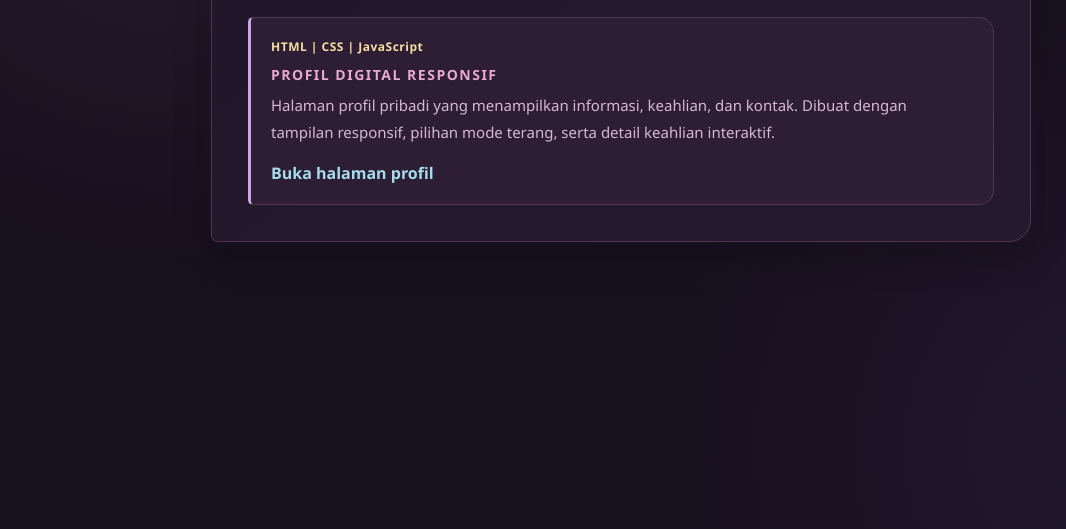
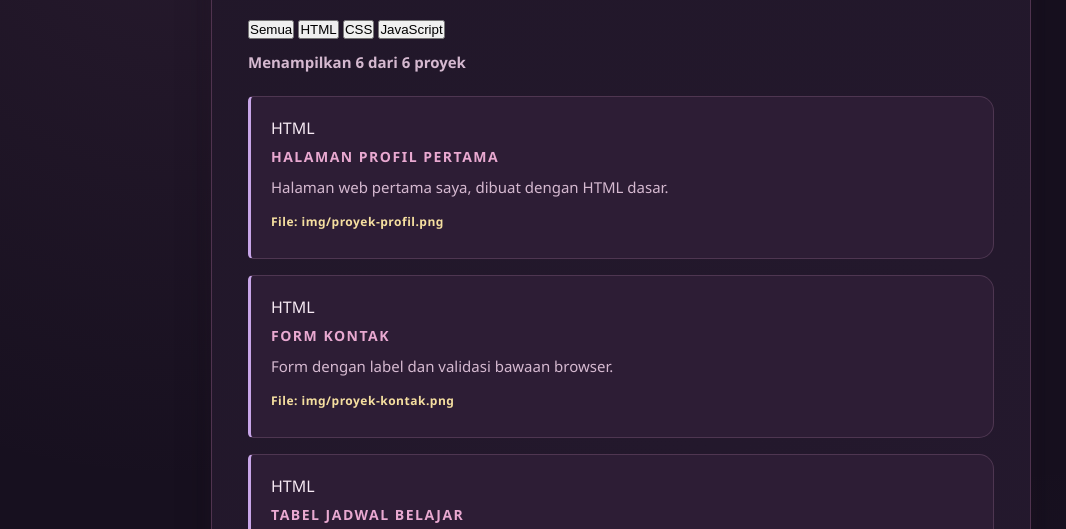
Before and after one commit to khansarizkiyya/Tugas-7-Khansa-Rizkiyya-Assyifa-SMKN-Takeran, a plain HTML site: page proyek.html in a window 1280 px wide. Shown: the part 271-800 px from the top of the page, without its empty margins (19-1085 px from the left). Drawn offline with Linux system fonts and the light colour scheme.

Commit message:
fix: to fix the changes

```diff
--- a/proyek.html
+++ b/proyek.html
@@ -12,7 +12,7 @@
         <a class="nav-link" href="index.html">Profil</a>
         <a class="nav-link" href="proyek.html" aria-current="page">Proyek</a>
         <a class="nav-link" href="kontak.html">Kontak</a>
-        <button id="btnToggleTema" class="btn-tema" type="button"></button>
+        <button id="btnToggleTema" class="btn-tema" type="button">Mode Gelap</button>
     </nav>
 
     <main class="page-wrapper projects-wrapper">
@@ -23,19 +23,17 @@
                 <p class="bio-text">Karya yang saya buat sambil belajar pengembangan web.</p>
             </header>
 
-            <div class="project-list">
-                <article class="project-item">
-                    <p class="project-label">HTML | CSS | JavaScript</p>
-                    <h2 class="section-heading">Profil Digital Responsif</h2>
-                    <p class="bio-text">
-                        Halaman profil pribadi yang menampilkan informasi, keahlian, dan kontak.
-                        Dibuat dengan tampilan responsif, pilihan mode terang, serta detail keahlian interaktif.
-                    </p>
-                    <a class="project-link" href="index.html">Buka halaman profil</a>
-                </article>
+            <div class="filter" style="margin-top: 20px;">
+                <button type="button" class="tombol-filter aktif" id="filter-semua">Semua</button>
+                <button type="button" class="tombol-filter" id="filter-html">HTML</button>
+                <button type="button" class="tombol-filter" id="filter-css">CSS</button>
+                <button type="button" class="tombol-filter" id="filter-javascript">JavaScript</button>
             </div>
+
+            <p id="jumlah-proyek" class="bio-text" style="margin-top: 10px; font-weight: 600;"></p>
+
+            <div class="project-list" id="daftar-proyek"></div>
         </section>
     </main>
-    <script src="js/script.js" defer></script>
 </body>
 </html>
```
Also changed, not shown: index.html (+5 -6 lines).
